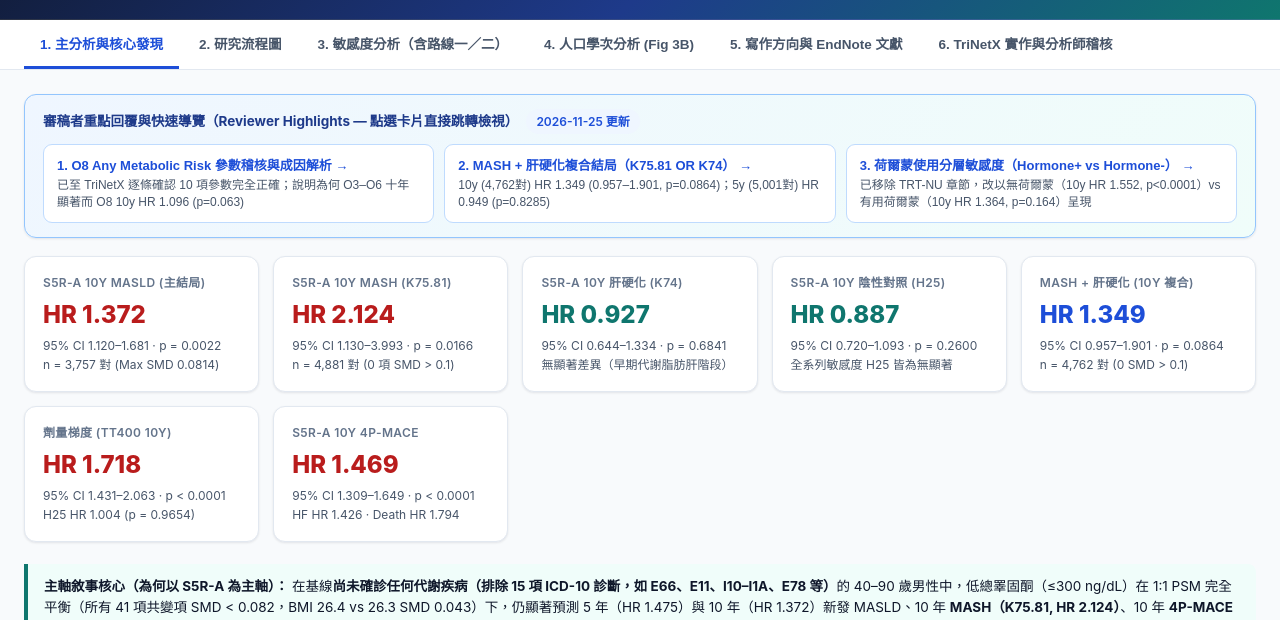
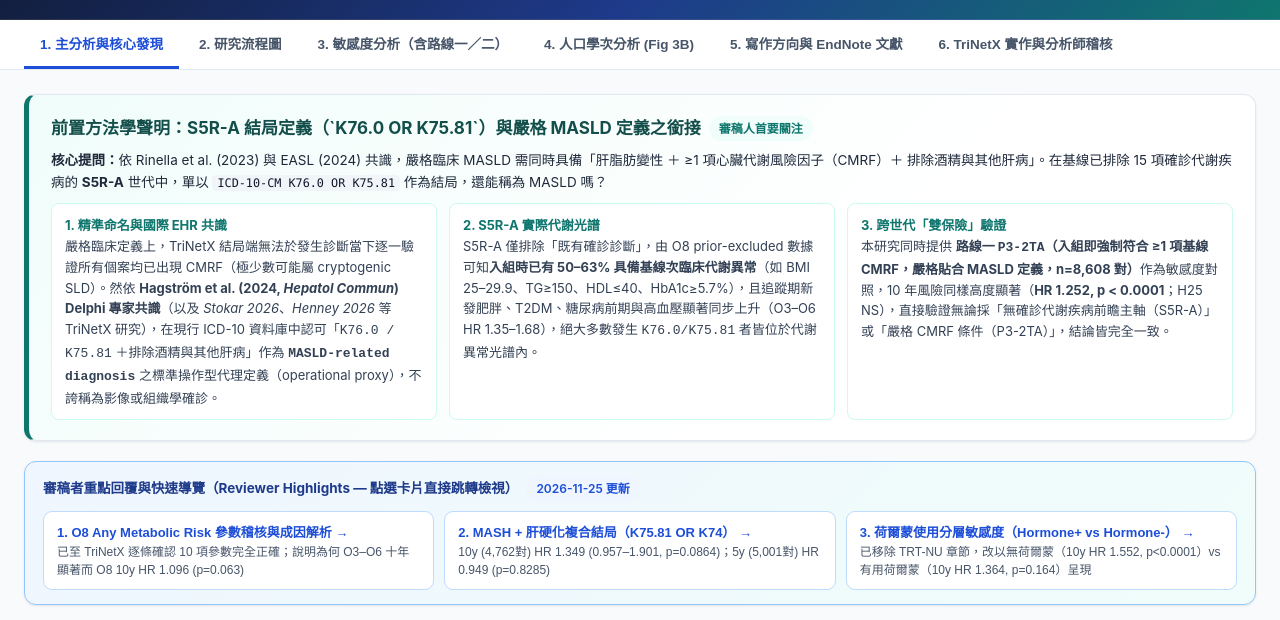
Before and after one commit to freshrogerchang-dev/s5ra-masld-audit-report, a plain HTML site: page index.html in a window 1280 px wide. Shown: the part 180-800 px from the top of the page. Drawn offline with Linux system fonts and the light colour scheme.

Commit message:
Add prominent MASLD operational definition statement at top of homepage

```diff
--- a/index.html
+++ b/index.html
@@ -222,6 +222,27 @@
 <main>
   <!-- ================= TAB 1: OVERVIEW & PRIMARY ================= -->
   <section id="tab-overview" class="tab-panel active">
+    <div id="sec-masld-def" class="card" style="border-left: 5px solid #0f766e; background: linear-gradient(135deg, #f0fdfa 0%, #ffffff 65%);">
+      <h2 style="color:#134e4a; margin-bottom:8px;">前置方法學聲明：S5R-A 結局定義（`K76.0 OR K75.81`）與嚴格 MASLD 定義之銜接 <span class="badge badge-accent">審稿人首要關注</span></h2>
+      <p style="margin:0 0 10px; font-size:13.5px; color:#1e293b;">
+        <strong>核心提問：</strong>依 Rinella et al. (2023) 與 EASL (2024) 共識，嚴格臨床 MASLD 需同時具備「肝脂肪變性 ＋ ≥1 項心臟代謝風險因子（CMRF）＋ 排除酒精與其他肝病」。在基線已排除 15 項確診代謝疾病的 <strong>S5R-A</strong> 世代中，單以 <span class="code">ICD-10-CM K76.0 OR K75.81</span> 作為結局，還能稱為 MASLD 嗎？
+      </p>
+      <div style="display:grid; grid-template-columns:repeat(auto-fit, minmax(290px, 1fr)); gap:12px; font-size:13px; color:#334155;">
+        <div style="background:#fff; border:1px solid #ccfbf1; border-radius:8px; padding:11px 13px;">
+          <strong style="color:#0f766e;">1. 精準命名與國際 EHR 共識</strong><br/>
+          嚴格臨床定義上，TriNetX 結局端無法於發生診斷當下逐一驗證所有個案均已出現 CMRF（極少數可能屬 cryptogenic SLD）。然依 <strong>Hagström et al. (2024, <em>Hepatol Commun</em>) Delphi 專家共識</strong>（以及 <em>Stokar 2026</em>、<em>Henney 2026</em> 等 TriNetX 研究），在現行 ICD-10 資料庫中認可「<code>K76.0 / K75.81</code> ＋排除酒精與其他肝病」作為 <strong><code>MASLD-related diagnosis</code></strong> 之標準操作型代理定義（operational proxy），不誇稱為影像或組織學確診。
+        </div>
+        <div style="background:#fff; border:1px solid #ccfbf1; border-radius:8px; padding:11px 13px;">
+          <strong style="color:#0f766e;">2. S5R-A 實際代謝光譜</strong><br/>
+          S5R-A 僅排除「既有確診診斷」，由 O8 prior-excluded 數據可知<strong>入組時已有 50–63% 具備基線次臨床代謝異常</strong>（如 BMI 25–29.9、TG≥150、HDL≤40、HbA1c≥5.7%），且追蹤期新發肥胖、T2DM、糖尿病前期與高血壓顯著同步上升（O3–O6 HR 1.35–1.68），絕大多數發生 <code>K76.0/K75.81</code> 者皆位於代謝異常光譜內。
+        </div>
+        <div style="background:#fff; border:1px solid #ccfbf1; border-radius:8px; padding:11px 13px;">
+          <strong style="color:#0f766e;">3. 跨世代「雙保險」驗證</strong><br/>
+          本研究同時提供 <strong>路線一 <code>P3-2TA</code>（入組即強制符合 ≥1 項基線 CMRF，嚴格貼合 MASLD 定義，n=8,608 對）</strong>作為敏感度對照，10 年風險同樣高度顯著（<strong>HR 1.252, p &lt; 0.0001</strong>；H25 NS），直接驗證無論採「無確診代謝疾病前瞻主軸（S5R-A）」或「嚴格 CMRF 條件（P3-2TA）」，結論皆完全一致。
+        </div>
+      </div>
+    </div>
+
     <div class="reviewer-bar">
       <div class="reviewer-bar-title">
         <span>審稿者重點回覆與快速導覽（Reviewer Highlights — 點選卡片直接跳轉檢視）</span>
```
